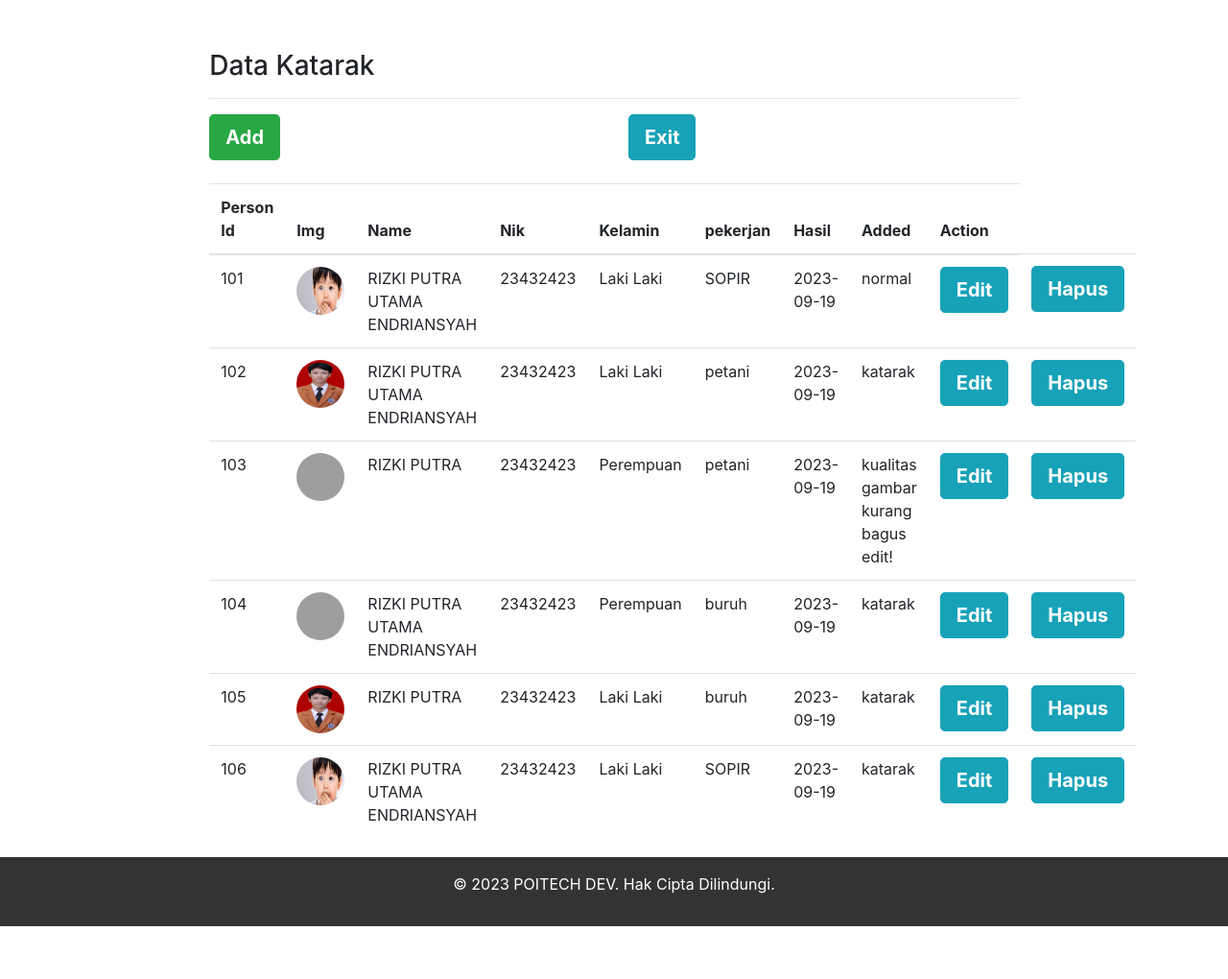
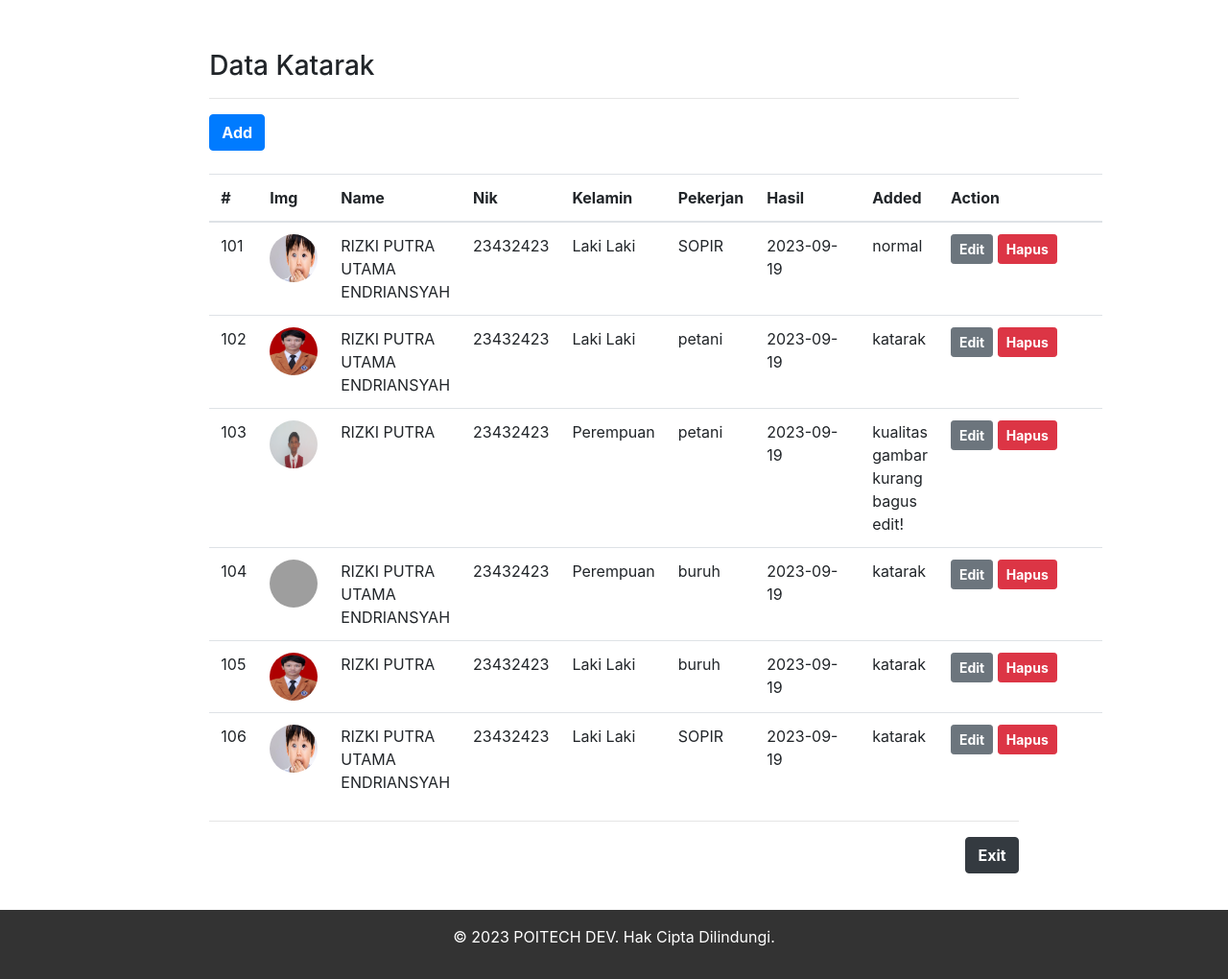
Before and after one commit to RizkiDesu/deteksi_katarak, a Flask app: page /home in a window 1280 px wide. Shown: the part 120-1140 px from the top of the page at 96% size. Before the commit the page ends 1085 px from the top, so only its background shows below. Run offline with Flask 3, Linux system fonts and the light colour scheme; data comes from the database, SQL or seed files in the repository; some libraries are stand-ins or nearby versions; grey boxes are pictures that could not be loaded.

Commit message:
update ui

```diff
--- a/templates/addprsn.html
+++ b/templates/addprsn.html
@@ -12,7 +12,7 @@ Img Upload
             <hr>
             <form class="form" method="post" action="/addprsn_submit">
                 <div class="form-group row">
-                    <label for="txtnbr" class="col-sm-2 col-form-label">Person Id</label>
+                    <label for="txtnbr" class="col-sm-2 col-form-label">Id</label>
                     <div class="col-sm-2">
                         <input type="text" class="form-control" id="txtnbr" name="txtnbr" value={{ newnbr }} readonly>
                     </div>
--- a/templates/edit.html
+++ b/templates/edit.html
@@ -17,7 +17,7 @@ Img Upload
             <hr>
             <form class="form" method="post" action="/update_submit/{{ data[0] }}">
                 <div class="form-group row">
-                    <label for="txtnbr" class="col-sm-2 col-form-label">Person Id</label>
+                    <label for="txtnbr" class="col-sm-2 col-form-label">Id</label>
                     <div class="col-sm-2">
                         <input type="text" class="form-control" id="txtnbr" name="txtnbr" value='{{ data[0] }}' readonly>
                     </div>
@@ -70,7 +70,7 @@ Img Upload
                 <div class="form-group row">
                     <label class="col-sm-2 col-form-label"></label>
                     <div class="col-sm-8">
-                        <input type="submit" class="btn btn-primary btn-lg" value="Update">
+                        <input type="submit" class="btn btn-primary" value="Update">
                     </div>
                 </div>
             </form>
--- a/templates/indexmin.html
+++ b/templates/indexmin.html
@@ -11,13 +11,9 @@ Home
             <hr>
             <div class="row">
                 <div class="col-lg-4">
-                    <a href="/addprsn" type="button" class="btn btn-success btn-lg"><b>Add</b></a>
+                    <a href="/addprsn" type="button" class="btn btn-primary"><b>Add</b></a>
                 </div>
-                <div class="col-lg-2">
-                </div>
-                <div class="col-lg-4">
-                    <a href="/" type="button" class="btn btn-info btn-lg"><b>Exit</b></a>
-                </div>
+
             </div>
             <!-- <img src="../uploads/101.jpg" alt="image" width="500"> -->
             <!-- <img src="{{ url_for('static', filename='../uploads/101.jpg') }}" alt="Your Image"> -->
@@ -26,12 +22,12 @@ Home
             <table class="table" style="width: 80%">
                 <thead>
                     <tr>
-                        <th>Person Id</th>
+                        <th>#</th>
                         <th>Img</th>
                         <th>Name</th>
                         <th>Nik</th>
                         <th>Kelamin</th>
-                        <th>pekerjan</th>
+                        <th>Pekerjan</th>
                         <th>Hasil</th>
                         <th>Added</th>
                         <th>Action</th>
@@ -42,23 +38,36 @@ Home
                         <tr>
                             <td>{{item[0]}}</td>
                             <td>
-                                <!-- <img src="{{url_for('static', filename='101.png')}}align="middle" /> -->
                                 <img src="{{ url_for('static', filename='{}.jpg'.format(item[0])) }}" alt="Your Image {{item[0]}}" width="50px" height="50px" style="border-radius: 50px;">
                             </td>
                             <td>{{item[1]}}</td>
                             <td>{{item[2]}}</td>
                             <td>{{item[6]}}</td>
                             <td>{{item[4]}}</td>
-                            <td>{{item[5]}}</td>
+                            <td style="min-width: 110px">
+                                {{item[5]}}
+                            </td>
                             <td>{{item[7]}}</td>
-                            <td><a href="/editHasil/{{item[0]}}" type="button" class="btn btn-info btn-lg"><b>Edit</b></a></td>
-                            <td><a href="/HapusHasil/{{item[0]}}" type="button" class="btn btn-info btn-lg"><b>Hapus</b></a></td>
+                            <td class="flex" style="min-width: 170px">
+                                <a href="/editHasil/{{item[0]}}" type="button" class="btn btn-secondary btn-sm"><b>Edit</b></a>
+                                <a href="/HapusHasil/{{item[0]}}" type="button" class="btn btn-danger btn-sm"><b>Hapus</b></a>
+                            </td>
                         </tr>
                     {% endfor %}
                 </tbody>
 
             </table>
+            <hr>
+            <div class="position-relative float-right">
+                <a href="/" type="button" class="btn btn-dark "><b>Exit</b></a>
+            </div>
+            <br>
+            <br>
+            <br>
         </div>
+
     </div>
+
+
 </section>
 {% endblock %}
```
Also changed, not shown: gambar/hasil/katarak/image_103.jpg (added), gambar/mata/mata_0.jpg, gambar/mata/mata_1.jpg, static/103.jpg (added).
